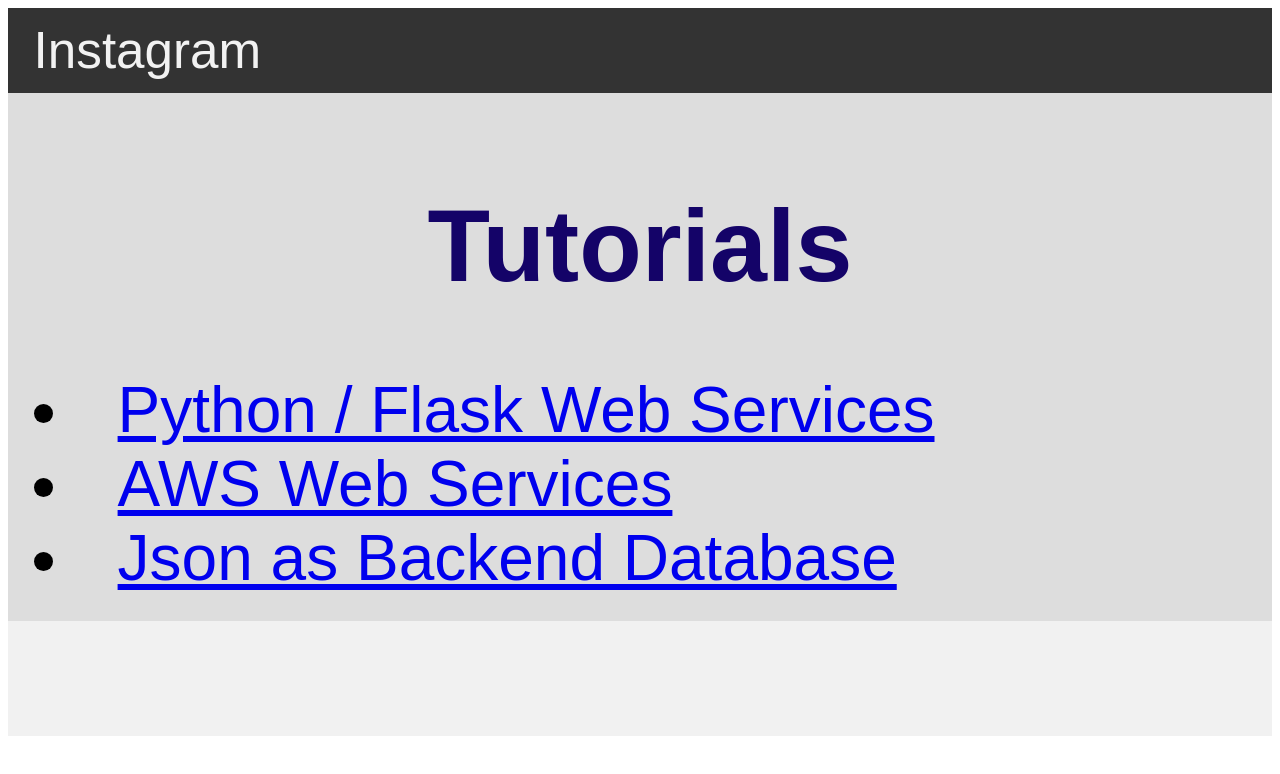
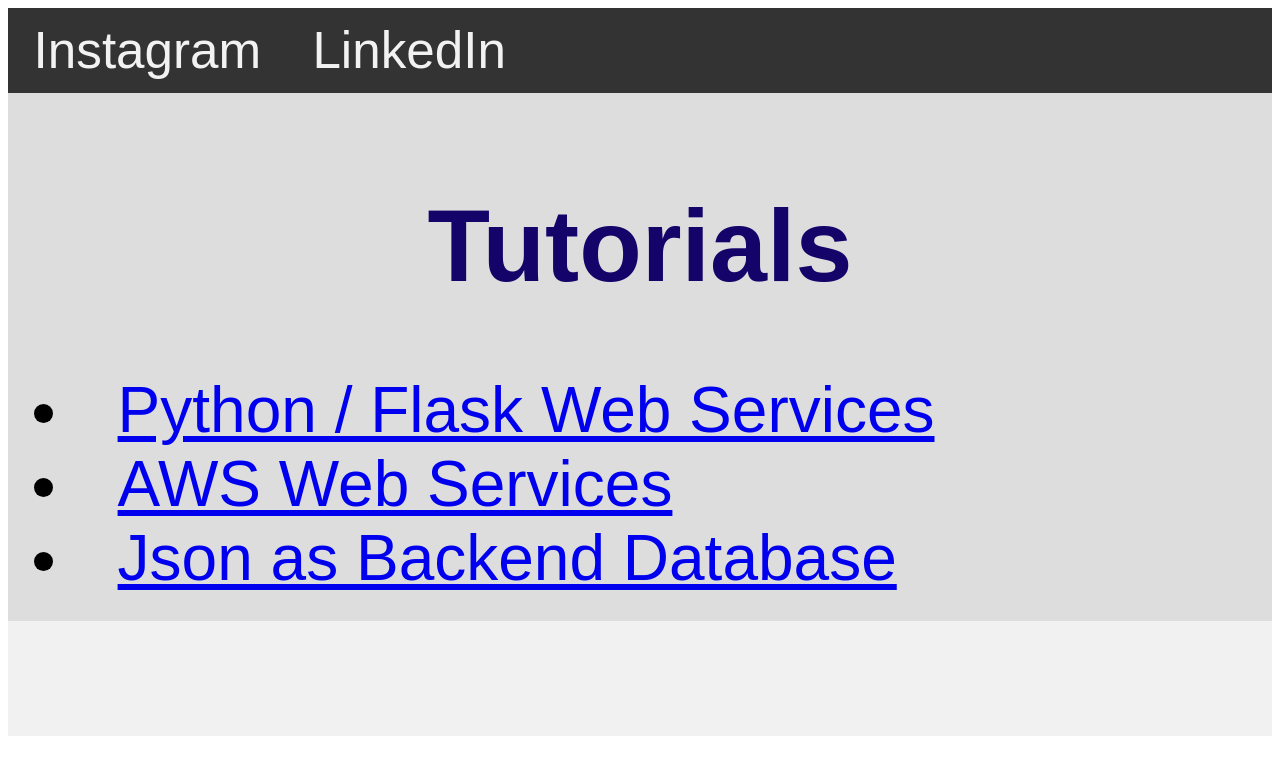
Before and after one commit to whope2/whope2.github.io, a plain HTML site: page index.html in a window 1280 px wide. Drawn offline with Linux system fonts and the light colour scheme.

Commit message:
add linkedin

```diff
--- a/index.html
+++ b/index.html
@@ -99,6 +99,7 @@
 
   <div class="topnav">
     <a href="https://www.instagram.com/tothemaxx2020">Instagram</a>
+    <a href="https://www.linkedin.com/in/wangmax/">LinkedIn</a>
   </div>
 
   <div id="main-div" class="content">
```
